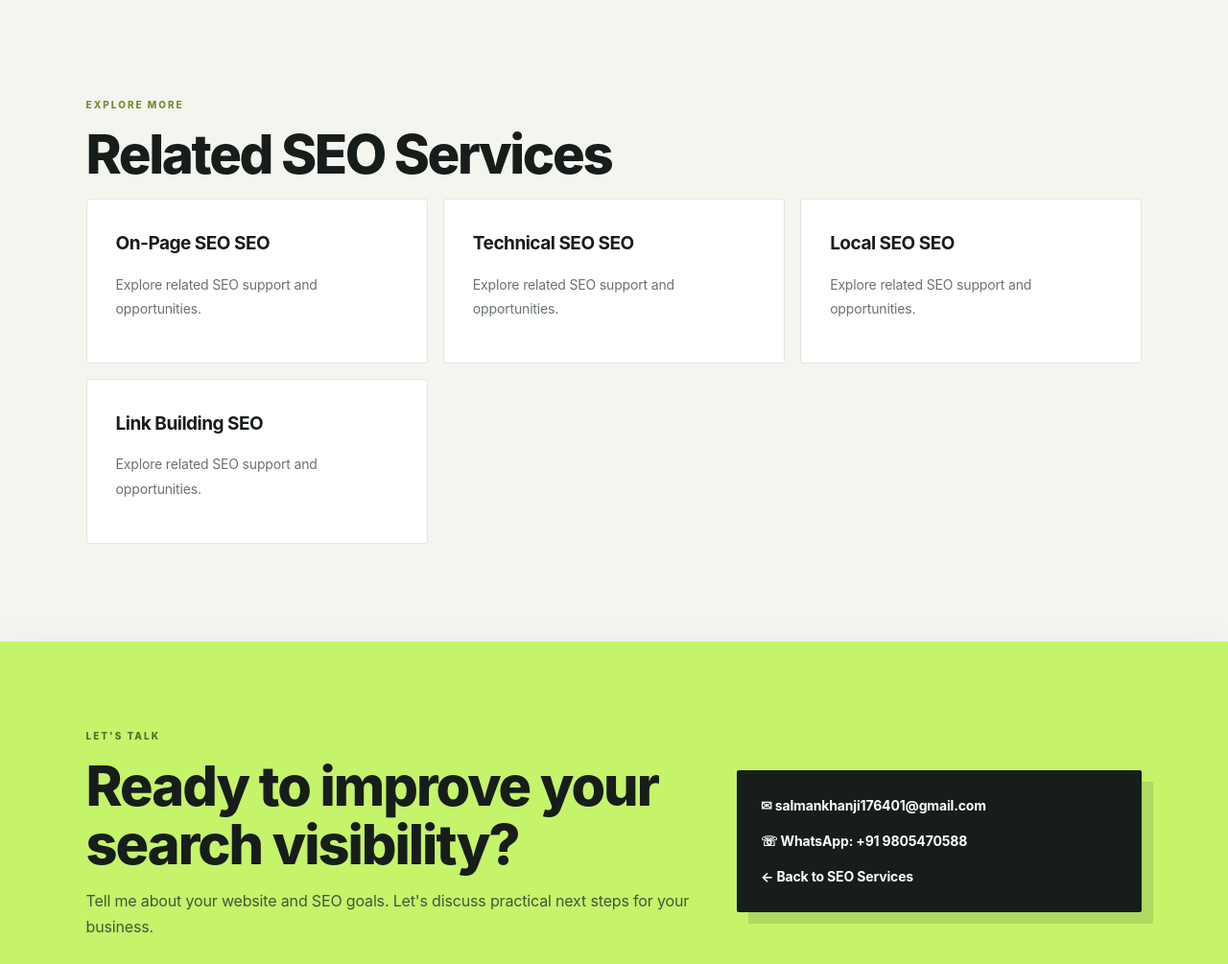
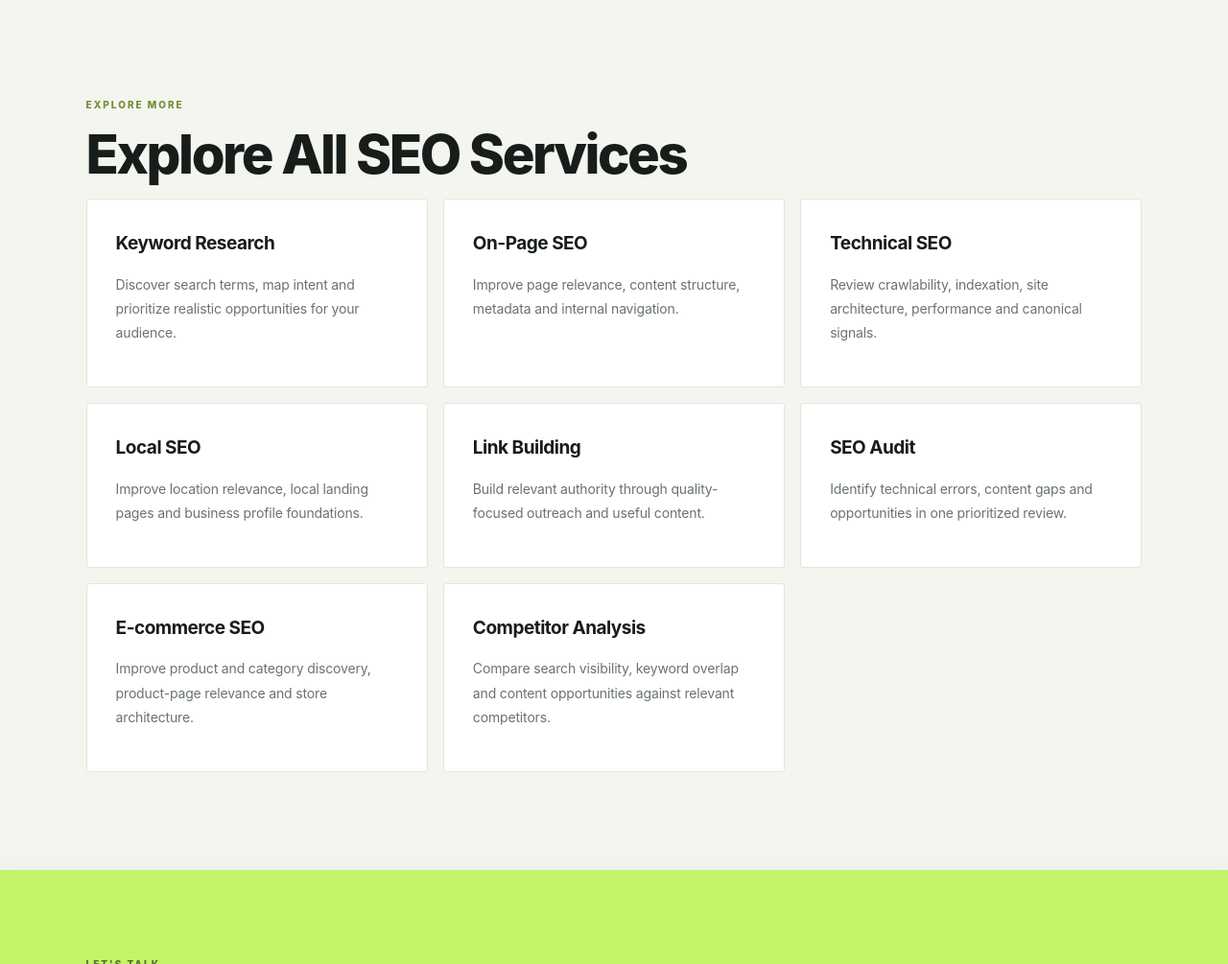
Before and after one commit to mushtaqwork7486-ai/seo-service-page, a plain HTML site: page keyword-research-services/index.html in a window 1280 px wide. Shown: the part 3160-4165 px from the top of the page at 96% size. Drawn offline with Linux system fonts and the light colour scheme.

Commit message:
Link all SEO service pages with useful descriptions

```diff
--- a/keyword-research-services/index.html
+++ b/keyword-research-services/index.html
@@ -20,9 +20,15 @@
 <section class="section service-content"><h2>A practical keyword strategy</h2><p>You receive organized keyword clusters, primary and supporting terms, intent notes, suggested page targets and content opportunities. Priorities are based on relevance and realistic opportunities rather than promising specific rankings. The result can guide landing pages, blog content and ongoing optimization.</p></section>
 <section class="section"><p class="eyebrow">COMMON QUESTIONS</p><h2>Frequently Asked Questions</h2><div class="grid faq-grid"><article class="service"><h3>How many keywords do I need?</h3><p>It depends on your website size and goals. A focused set of well-mapped keyword groups is usually more useful than a large unorganized list.</p></article>
 <article class="service"><h3>Do you guarantee ranking for selected keywords?</h3><p>No. Rankings depend on competition, site quality, search changes and many other factors. Research helps make informed priorities, but no honest SEO provider can guarantee a position.</p></article></div></section>
-<section class="section"><p class="eyebrow">EXPLORE MORE</p><h2>Related SEO Services</h2><div class="grid related-grid"><a class="service" href="/on-page-seo-services/"><h3>On-Page SEO SEO</h3><p>Explore related SEO support and opportunities.</p></a>
-<a class="service" href="/technical-seo-services/"><h3>Technical SEO SEO</h3><p>Explore related SEO support and opportunities.</p></a>
-<a class="service" href="/local-seo-services/"><h3>Local SEO SEO</h3><p>Explore related SEO support and opportunities.</p></a>
-<a class="service" href="/link-building-services/"><h3>Link Building SEO</h3><p>Explore related SEO support and opportunities.</p></a></div></section>
+<section class="section"><p class="eyebrow">EXPLORE MORE</p><h2>Explore All SEO Services</h2><div class="grid related-grid">
+<a class="service" href="/keyword-research-services/"><h3>Keyword Research</h3><p>Discover search terms, map intent and prioritize realistic opportunities for your audience.</p></a>
+<a class="service" href="/on-page-seo-services/"><h3>On-Page SEO</h3><p>Improve page relevance, content structure, metadata and internal navigation.</p></a>
+<a class="service" href="/technical-seo-services/"><h3>Technical SEO</h3><p>Review crawlability, indexation, site architecture, performance and canonical signals.</p></a>
+<a class="service" href="/local-seo-services/"><h3>Local SEO</h3><p>Improve location relevance, local landing pages and business profile foundations.</p></a>
+<a class="service" href="/link-building-services/"><h3>Link Building</h3><p>Build relevant authority through quality-focused outreach and useful content.</p></a>
+<a class="service" href="/seo-audit-services/"><h3>SEO Audit</h3><p>Identify technical errors, content gaps and opportunities in one prioritized review.</p></a>
+<a class="service" href="/ecommerce-seo-services/"><h3>E-commerce SEO</h3><p>Improve product and category discovery, product-page relevance and store architecture.</p></a>
+<a class="service" href="/competitor-analysis-services/"><h3>Competitor Analysis</h3><p>Compare search visibility, keyword overlap and content opportunities against relevant competitors.</p></a>
+</div></section>
 <section class="contact" id="contact"><div><p class="eyebrow">LET'S TALK</p><h2>Ready to improve your search visibility?</h2><p>Tell me about your website and SEO goals. Let's discuss practical next steps for your business.</p></div><div class="contact-box"><a href="mailto:salmankhanji176401@gmail.com">✉ salmankhanji176401@gmail.com</a><a href="https://wa.me/919805470588" target="_blank" rel="noopener">☏ WhatsApp: +91 9805470588</a><a href="/">← Back to SEO Services</a></div></section>
 </main><footer><span>© 2026 SEO Specialist</span><span>SEO Services • Worldwide</span></footer></body></html>
```
